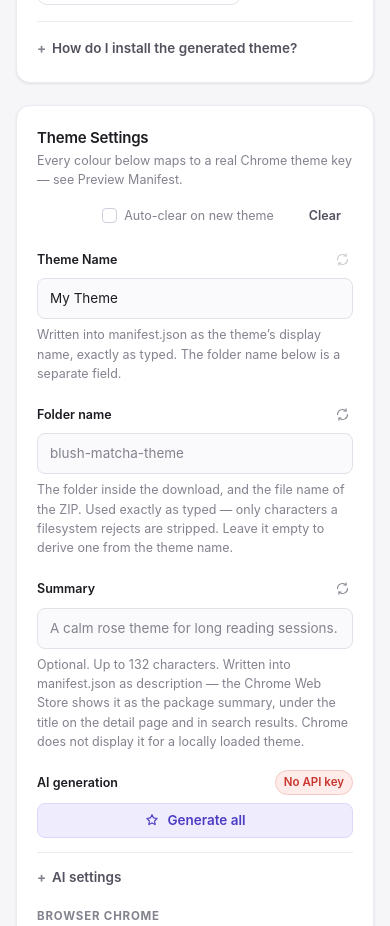
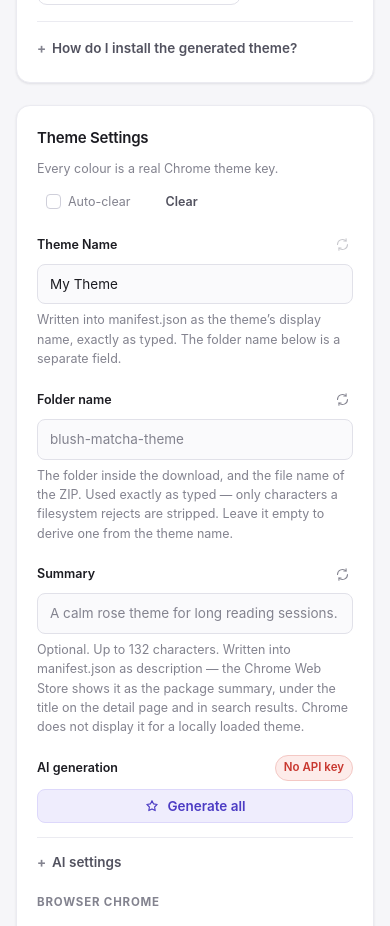
Before and after one commit to vaxicy/themebake, a React (Vite) app: page / in a window 390 px wide. Shown: the part 1520-2446 px from the top of the page. Built offline with nearby package versions, Linux system fonts and the light colour scheme.

Commit message:
style(settings): 标题与操作同一行、描述精简为一行（英文开关标签同步缩写）

```diff
--- a/src/i18n/en.js
+++ b/src/i18n/en.js
@@ -76,7 +76,7 @@ export default {
   'mode.vscode': 'VS Code Theme',
   'mode.aria': 'Choose a workspace',
   'settings.title': 'Theme Settings',
-  'settings.subtitle': 'Every colour below maps to a real Chrome theme key — see Preview Manifest.',
+  'settings.subtitle': 'Every colour is a real Chrome theme key.',
   'settings.name.label': 'Theme Name',
   'settings.name.placeholder': 'My Theme',
   'settings.name.hint':
@@ -91,8 +91,11 @@ export default {
     'Optional. Up to {max} characters. Written into manifest.json as description — the Chrome Web Store shows it as the package summary, under the title on the detail page and in search results. Chrome does not display it for a locally loaded theme.',
   'settings.clear': 'Clear',
   'settings.clearTitle': 'Clear the theme name, folder name and summary in one click',
-  'settings.autoClear': 'Auto-clear on new theme',
-  'settings.autoClearTitle': 'Clear these three fields whenever a new theme is applied (preset, random, smart palette, import)',
+  // Short, like the Chinese label: the header row shares its line with the title,
+  // and the tooltip spells out the "on a new theme" part anyway.
+  'settings.autoClear': 'Auto-clear',
+  'settings.autoClearTitle':
+    'Clear these fields (name, folder, summary) whenever a new theme is applied — preset, random, smart palette or import',
   'settings.group.browserChrome': 'Browser chrome',
   'settings.group.addressBar': 'Address bar',
   'settings.group.bookmarks': 'Bookmarks',
@@ -101,8 +104,7 @@ export default {
 
   // ------------------------------------------------------------------ vscode
   'vscode.title': 'VS Code Theme Settings',
-  'vscode.subtitle':
-    'Tune 14 master colours — the other 90+ workbench keys and the syntax colours are derived automatically. Live preview, installable export.',
+  'vscode.subtitle': 'Tune 14 master colours — the other 90+ keys and the syntax colours are derived.',
   'vscode.type.label': 'Theme type',
   'vscode.type.dark': 'Dark',
   'vscode.type.light': 'Light',
--- a/src/i18n/zh.js
+++ b/src/i18n/zh.js
@@ -68,7 +68,7 @@ export default {
   'mode.vscode': 'VS Code 主题',
   'mode.aria': '选择工作台',
   'settings.title': '主题设置',
-  'settings.subtitle': '下面每种颜色都对应一个 Chrome 真实使用的主题键名 —— 点「预览 manifest」即可查看。',
+  'settings.subtitle': '每种颜色都对应一个 Chrome 真实使用的主题键名。',
   'settings.name.label': '主题名称',
   'settings.name.placeholder': '我的主题',
   'settings.name.hint':
@@ -93,8 +93,7 @@ export default {
 
   // ------------------------------------------------------------------ vscode
   'vscode.title': 'VS Code 主题设置',
-  'vscode.subtitle':
-    '只调 14 个基准色，其余 90+ 个工作台键与语法高亮配色自动派生 —— 预览即时更新，导出即可安装。',
+  'vscode.subtitle': '只调 14 个基准色，其余 90+ 键与语法高亮自动派生。',
   'vscode.type.label': '主题类型',
   'vscode.type.dark': '深色',
   'vscode.type.light': '浅色',
--- a/src/styles/studio.css
+++ b/src/styles/studio.css
@@ -398,32 +398,53 @@
 }
 
 /* ----------------------- Settings header actions -------------------------- */
-/* The title's row carries one preference and two actions — the auto-clear switch
-   and the clear / undo buttons. Three controls of equal weight, so they share one
-   line box, one height and one hover treatment: the toggle used to be bare text
-   beside a native checkbox, which read as a purple block next to two text buttons
-   and sat on a different baseline from them. */
+/*
+ * Three things share this header: the title, a one-line description and the action
+ * row (the auto-clear preference plus the clear / undo buttons).
+ *
+ * Laid out as two grid rows so the arrangement is fixed rather than emergent —
+ * the actions always sit on the title's own line, and the description always runs
+ * the full width beneath them. As a wrapping flex row it used to be the longest
+ * description that decided where the buttons landed, which is how a two-line
+ * subtitle pushed them under the title.
+ *
+ * The wrapper the title and description arrive in is `display: contents`, so those
+ * two land in this grid directly instead of nesting in a box of their own.
+ */
 .settings-panel .panel__header {
-  display: flex;
-  align-items: flex-start;
-  justify-content: space-between;
-  /* The actions are a fixed-width row; the title takes what is left and wraps
-     rather than pushing them out. When even that is too tight the row drops to
-     its own line, still flushed right. */
-  flex-wrap: wrap;
-  gap: 12px;
+  display: grid;
+  grid-template-columns: minmax(0, 1fr) auto;
+  align-items: center;
+  column-gap: 12px;
+  row-gap: 5px;
 }
 
 .settings-panel .panel__header > :first-child {
-  flex: 1 1 auto;
+  display: contents;
+}
+
+.settings-panel .panel__header h2 {
+  grid-column: 1;
+  grid-row: 1;
   min-width: 0;
 }
 
+.settings-panel .panel__header .panel__subtitle {
+  grid-column: 1 / -1;
+  grid-row: 2;
+}
+
+/*
+ * The preference and the two buttons, as one row of equal-weight controls: same
+ * box, same height, same hover — the toggle used to be bare text beside a native
+ * checkbox, which read as a purple block on a different baseline from the buttons.
+ */
 .settings-actions {
   display: inline-flex;
-  flex: 0 0 auto;
+  grid-column: 2;
+  grid-row: 1;
+  justify-self: end;
   align-items: center;
-  margin-left: auto;
   /* Tight inside a group, wider between them: the preference is one control, the
      buttons are another. */
   gap: 6px;
@@ -502,12 +523,22 @@
   box-shadow: 0 0 0 3px var(--accent-ring);
 }
 
+/* On a phone-width panel there is no room for the description's full width, so the
+   actions move down a row and the description keeps its line to itself. They stay
+   in the grid either way, which is why this only needs to reassign one cell. */
 @media (max-width: 560px) {
   .settings-panel .panel__header {
-    flex-direction: column;
+    grid-template-columns: minmax(0, 1fr);
+    row-gap: 8px;
+  }
+
+  .settings-panel .panel__header h2,
+  .settings-actions {
+    grid-column: 1;
   }
 
   .settings-actions {
-    align-self: flex-end;
+    grid-row: 3;
+    justify-self: start;
   }
 }
```
Also changed, not shown: 2 other files (tests, documents, lock files or other folders).
